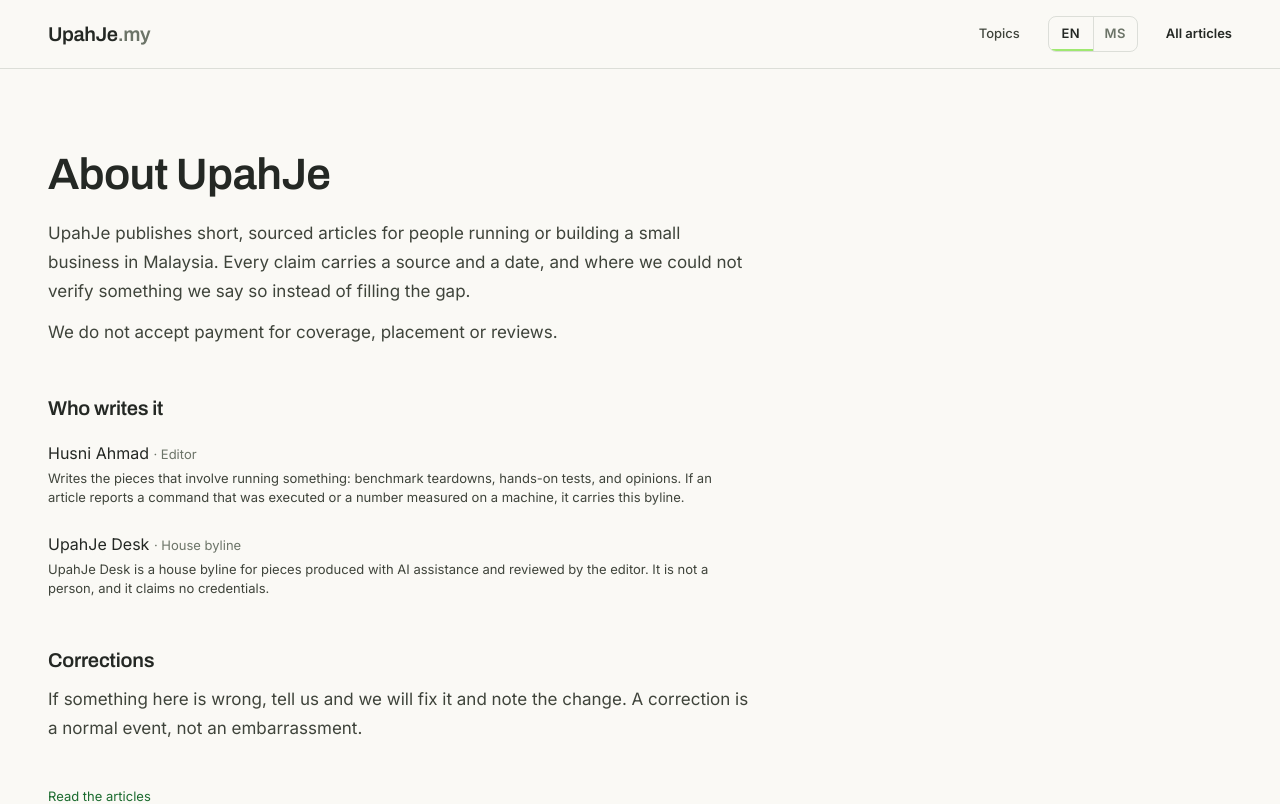
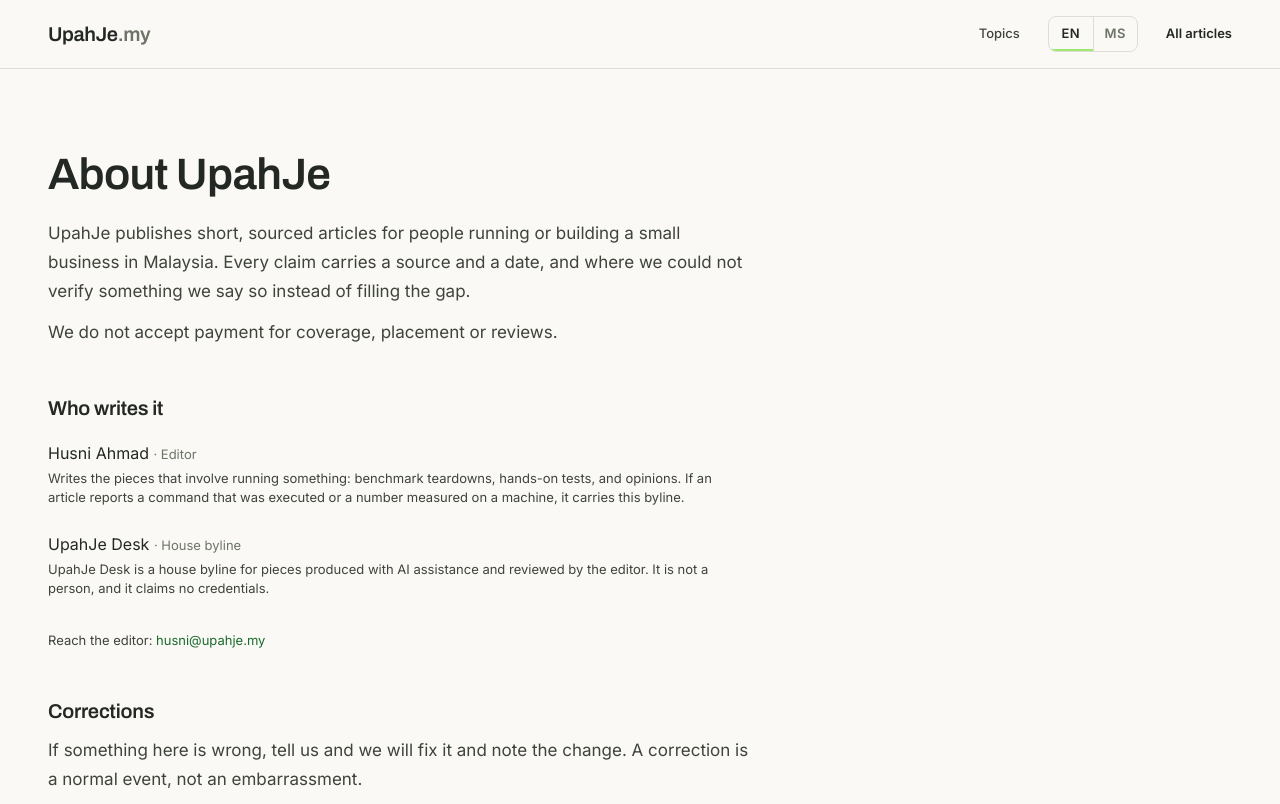
Before and after one commit to j00bi/upahje.my, a Next.js app: page /en/about in a window 1280 px wide. Shown: the top 804 px of the page. Built offline with nearby package versions, Linux system fonts and the light colour scheme.

Commit message:
docs(about): name the editor's inbox
The About page explained who writes the pieces but gave no way to reach
the editor; corrections@ stays the address for errors.

```diff
--- a/app/[lang]/about/page.tsx
+++ b/app/[lang]/about/page.tsx
@@ -26,6 +26,7 @@ const COPY = {
     deskRole: 'House byline',
     deskBody:
       'UpahJe Desk is a house byline for pieces produced with AI assistance and reviewed by the editor. It is not a person, and it claims no credentials.',
+    contactLabel: 'Reach the editor',
     corrections: 'Corrections',
     correctionsBody:
       'If something here is wrong, tell us and we will fix it and note the change. A correction is a normal event, not an embarrassment.',
@@ -46,6 +47,7 @@ const COPY = {
     deskRole: 'Nama rumah',
     deskBody:
       'UpahJe Desk ialah nama rumah untuk artikel yang dihasilkan dengan bantuan AI dan disemak oleh editor. Ia bukan seorang individu, dan ia tidak mendakwa sebarang kelayakan.',
+    contactLabel: 'Hubungi editor',
     corrections: 'Pembetulan',
     correctionsBody:
       'Jika ada yang salah di sini, beritahu kami dan kami akan betulkan serta catat perubahannya. Pembetulan ialah perkara biasa, bukan sesuatu yang memalukan.',
@@ -92,6 +94,10 @@ export default function AboutPage({ params }: { params: { lang: string } }) {
           <dd className="type-small mt-1" style={{ color: 'var(--ui-body)' }}>{copy.deskBody}</dd>
         </dl>
 
+        <p className="type-small mt-8" style={{ color: 'var(--ui-body)' }}>
+          {copy.contactLabel}: <a href="mailto:husni@upahje.my" className="ui-link" style={{ color: 'var(--ui-accent)' }}>husni@upahje.my</a>
+        </p>
+
         <h2 className="type-h3 mt-12" style={{ color: 'var(--ui-ink)' }}>{copy.corrections}</h2>
         <p className="type-body mt-3" style={{ color: 'var(--ui-body)', maxWidth: 'var(--measure)' }}>{copy.correctionsBody}</p>
 
```
